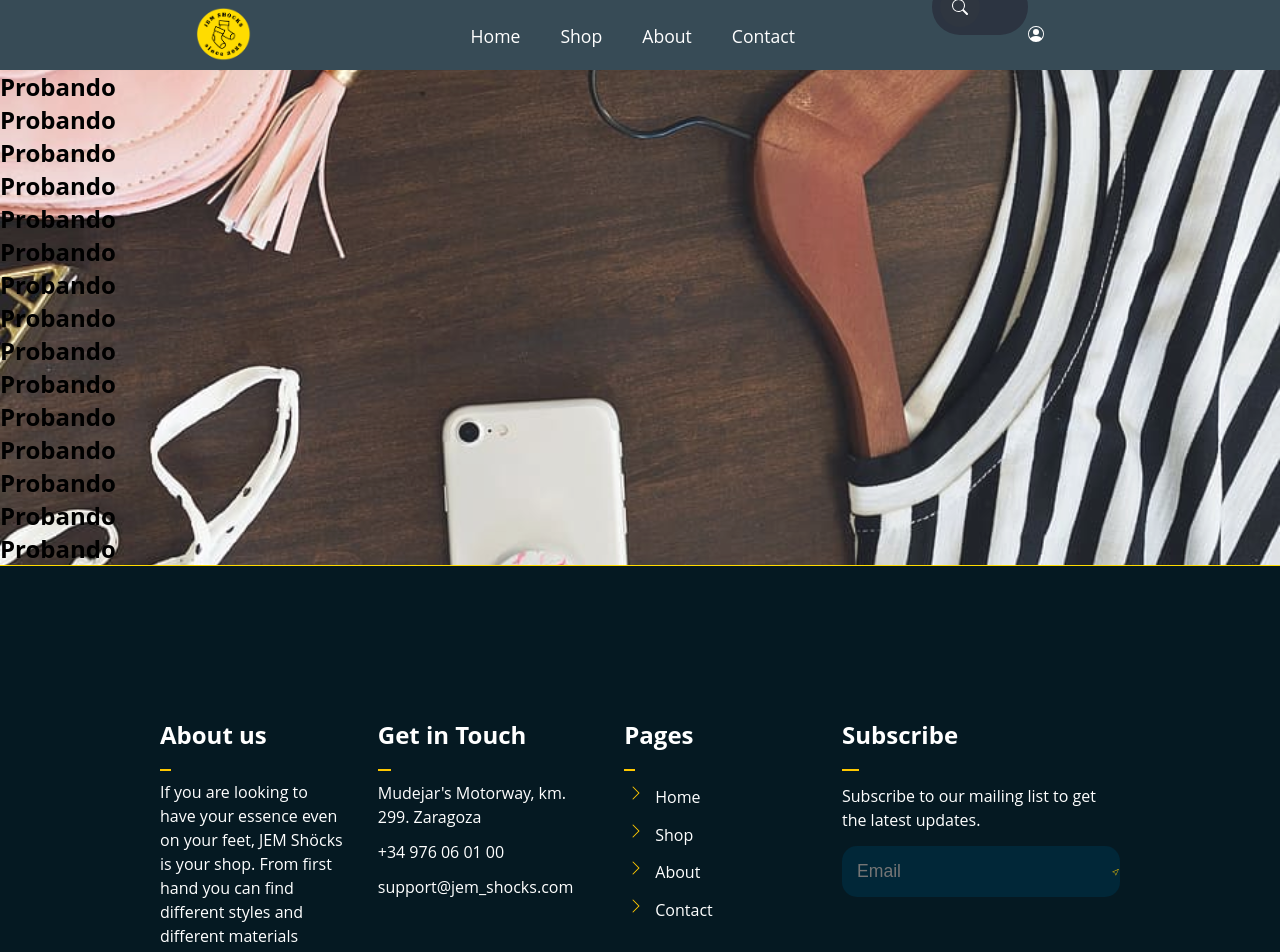
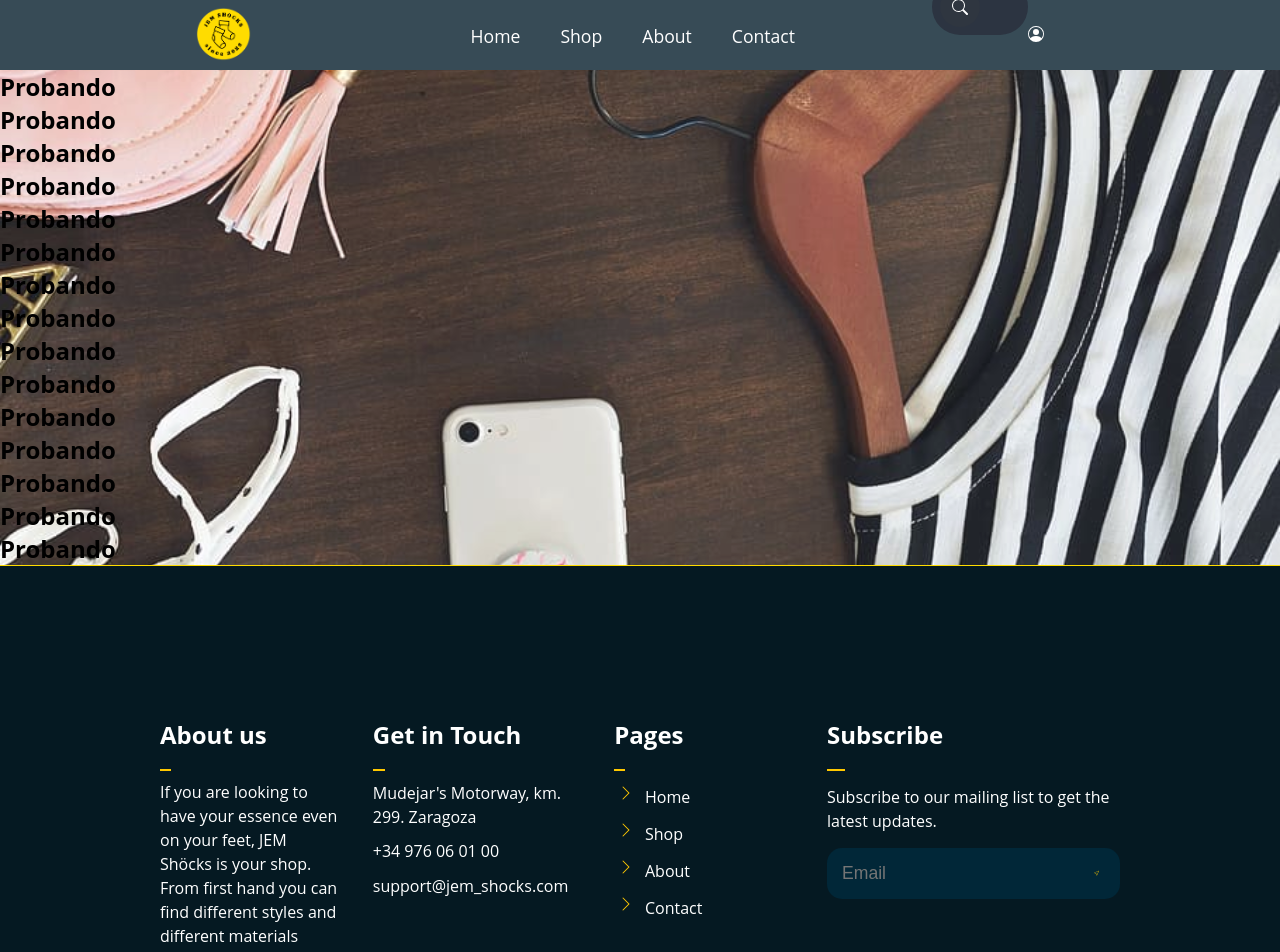
Before and after one commit to Yorrryiii/JEM_Shocks, a React (Create React App) app in the folder jem_shocks/: page /JEM_SHOCKS in a window 1280 px wide. Shown: the top 952 px of the page. Built offline with nearby package versions, Linux system fonts and the light colour scheme; a web font is replaced by a local one.

Commit message:
no message

```diff
--- a/jem_shocks/src/components/styles/Footer.css
+++ b/jem_shocks/src/components/styles/Footer.css
@@ -79,7 +79,6 @@
     display: flex;
     align-items: center;
     background-color: #012738;
-    /* Redondeamos los bordes */
     border-radius: 15px;
 }
 
@@ -89,10 +88,11 @@
     height: 4%;
     float: left;
     margin-right: 3px;
+    display: flex;
 }
 
 #Subscribe a{
-    width: 20%;
+    margin-right: 20px;
 }
 
 #Subscribe svg{
```
